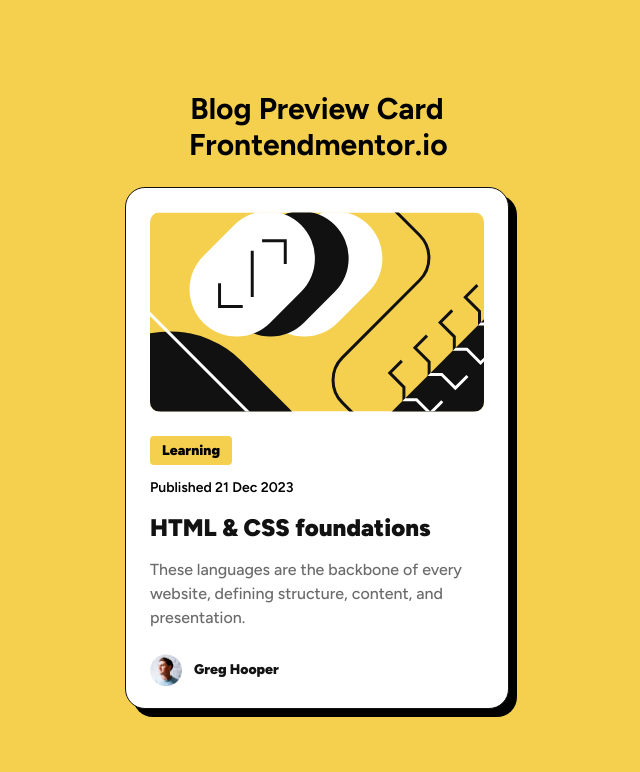
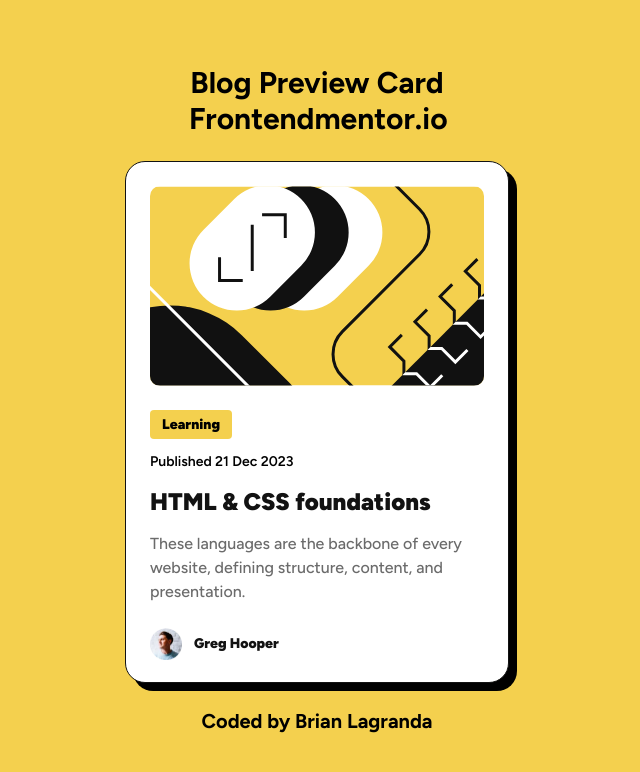
Before and after one commit to brianlagranda/blog-preview-card, a React (Vite) app: page / in a window 1280 px wide. Shown: the top 772 px of the page, without its empty margins (323-963 px from the left). Built offline with nearby package versions, Linux system fonts and the light colour scheme.

Commit message:
feat: Add footer and some hover effects for links

```diff
--- a/src/App.tsx
+++ b/src/App.tsx
@@ -3,10 +3,28 @@
 function App() {
   return (
     <>
-      <h1 className='text-center text-3xl font-bold font-figtree mb-6 text-wrap w-64 mx-auto'>
-        Blog Preview Card Frontendmentor.io
-      </h1>
-      <BlogCard />
+      <header className='select-none'>
+        <h1 className='text-center text-3xl font-bold font-figtree mb-6 text-wrap w-64 mx-auto'>
+          Blog Preview Card{' '}
+          <a href='https://www.frontendmentor.io/' className='hover:text-white'>
+            Frontendmentor.io
+          </a>
+        </h1>
+      </header>
+      <main>
+        <BlogCard />
+      </main>
+      <footer>
+        <p className='text-center text-xl font-bold font-figtree mt-6'>
+          Coded by{' '}
+          <a
+            href='https://github.com/brianlagranda'
+            className='hover:text-white'
+          >
+            Brian Lagranda
+          </a>
+        </p>
+      </footer>
     </>
   );
 }
```
